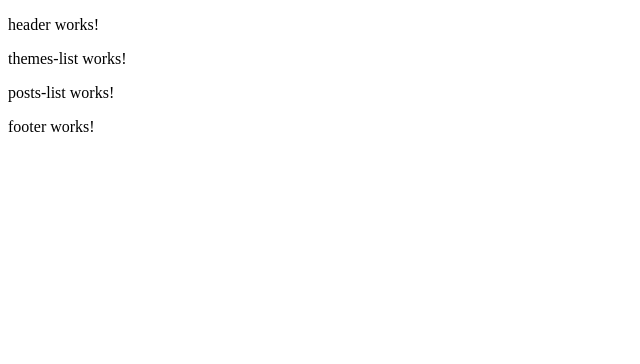
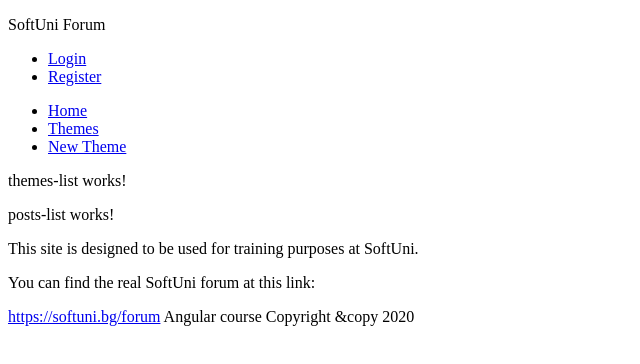
Before and after one commit to georgi-zlatev/components-workshop, an Angular app: page / in a window 1280 px wide. Shown: the top 364 px of the page, without its empty margins (0-640 px from the left). Built offline with nearby package versions, Linux system fonts and the light colour scheme; no server answers.

Commit message:
added html from the resources for head, header and footer

```diff
--- a/src/app/core/footer/footer.component.html
+++ b/src/app/core/footer/footer.component.html
@@ -1 +1,6 @@
-<p>footer works!</p>
+<footer>
+    <p>This site is designed to be used for training purposes at SoftUni.</p>
+    <p>You can find the real SoftUni forum at this link:</p>
+    <p><span><a href="https://softuni.bg/forum">https://softuni.bg/forum</a></span> Angular course Copyright &copy
+        2020</p>
+</footer>
--- a/src/app/core/header/header.component.html
+++ b/src/app/core/header/header.component.html
@@ -1 +1,31 @@
-<p>header works!</p>
+<header>
+    <div class="mini-navbar-wrap">
+        <div class="logo-wrap">
+            <p class="logo"><span class="logo">SoftUni Forum</span></p>
+        </div>
+        <div class="mini-navbar">
+            <ul>
+                <li>
+                    <a href="#">Login</a>
+                </li>
+                <li>
+                    <a href="#">Register</a>
+                </li>
+            </ul>
+        </div>
+    </div>
+    <nav>
+        <ul>
+            <li>
+                <a href="#">Home</a>
+            </li>
+            <li>
+                <a href="#">Themes</a>
+            </li>
+            <li>
+                <a href="#">New Theme</a>
+            </li>
+        </ul>
+    </nav>
+
+</header>
--- a/src/index.html
+++ b/src/index.html
@@ -1,13 +1,25 @@
-<!doctype html>
+<!DOCTYPE html>
 <html lang="en">
-<head>
-  <meta charset="utf-8">
-  <title>ComponentsWorkshop</title>
-  <base href="/">
-  <meta name="viewport" content="width=device-width, initial-scale=1">
-  <link rel="icon" type="image/x-icon" href="favicon.ico">
-</head>
-<body>
-  <app-root></app-root>
-</body>
+  <head>
+    <meta charset="utf-8" />
+    <base href="/" />
+    <meta name="viewport" content="width=device-width, initial-scale=1" />
+    <link rel="icon" type="image/x-icon" href="favicon.ico" />
+    <link
+      href="https://fonts.googleapis.com/css?family=Parisienne&display=swap"
+      rel="stylesheet"
+    />
+    <link
+      href="https://fonts.googleapis.com/css2?family=Nunito+Sans:wght@600;900&display=swap"
+      rel="stylesheet"
+    />
+    <script
+      src="https://kit.fontawesome.com/3cd69e2433.js"
+      crossorigin="anonymous"
+    ></script>
+    <title>SoftUni Forum</title>
+  </head>
+  <body>
+    <app-root></app-root>
+  </body>
 </html>
```
